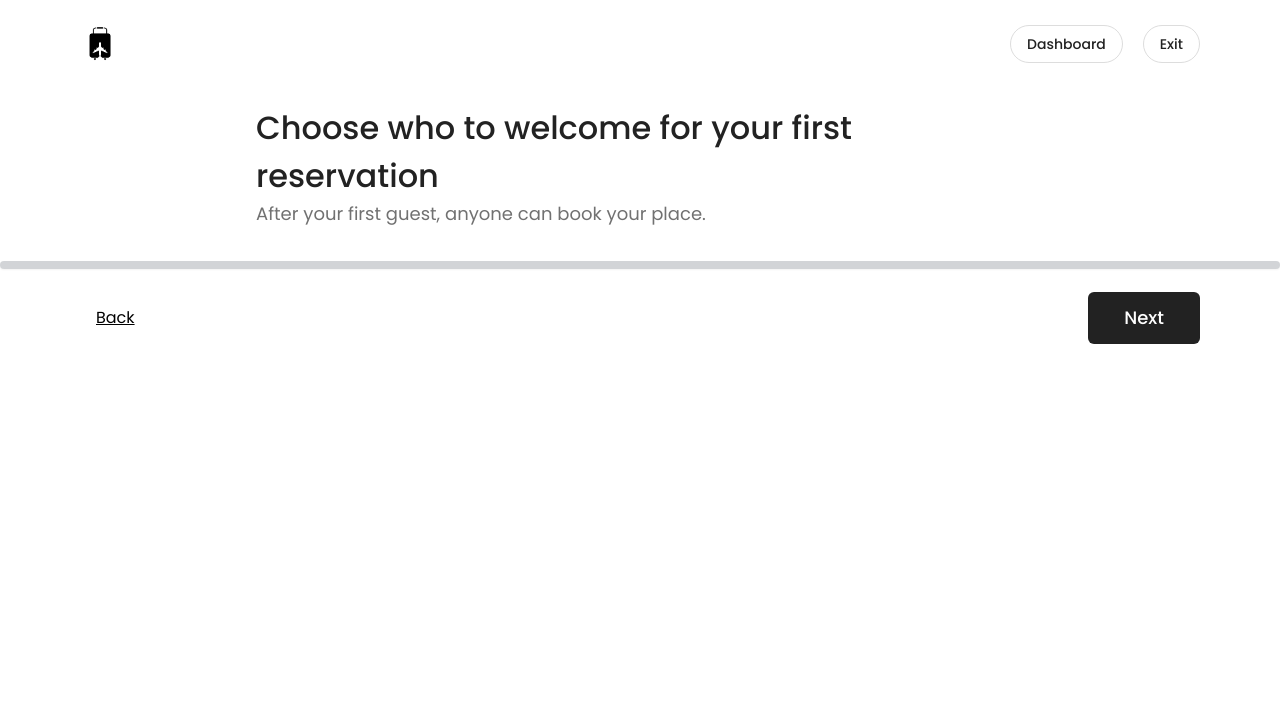
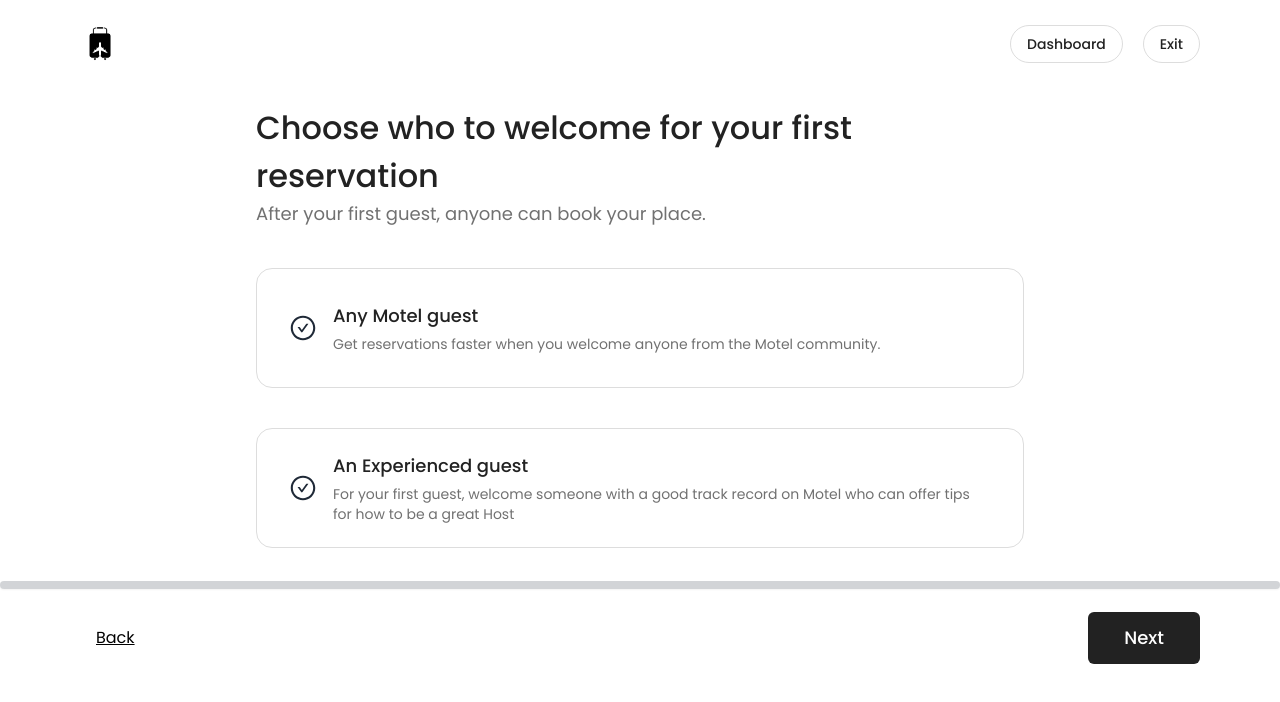
Before and after one commit to Mehedi-Hasan0/motelFrontend, a React (Vite) app: page /become-a-host/1/visiblity in a window 1280 px wide. Shown: the top 702 px of the page. Built offline with nearby package versions, Linux system fonts and the light colour scheme; no server answers.

Commit message:
Feat: guest type functionality added, pricing routes created

```diff
--- /dev/null
+++ b/src/Pages/ListingHouseFinalStep/Pricing.jsx
@@ -0,0 +1,5 @@
+const Pricing = () => {
+  return <div>Inside pricing</div>;
+};
+
+export default Pricing;
--- a/src/Pages/ListingHouseFinalStep/Visibility.jsx
+++ b/src/Pages/ListingHouseFinalStep/Visibility.jsx
@@ -1,4 +1,34 @@
+import { useDispatch, useSelector } from "react-redux";
+import PlaceTypeCard from "../../components/listingHouse/PlaceTypeCard";
+import { createNewHouse } from "../../redux/actions/houseActions";
+import { useState } from "react";
+
+import { AiOutlineCheckCircle } from "react-icons/ai";
+import { BsFillCheckCircleFill } from "react-icons/bs";
+
 const Visibility = () => {
+  const [storedCardData, setStoredCardData] = useState("");
+  const newHouseData = useSelector((state) => state.house.newHouse);
+  const dispatch = useDispatch();
+
+  const handleStoreCardData = (name) => {
+    setStoredCardData(name);
+    dispatch(
+      createNewHouse(
+        newHouseData?.houseType,
+        newHouseData?.privacyType,
+        newHouseData?.location,
+        newHouseData?.floorPlan,
+        newHouseData?.amenities,
+        newHouseData?.photos,
+        newHouseData?.title,
+        newHouseData?.highlights,
+        newHouseData?.description,
+        name
+      )
+    );
+  };
+
   return (
     <div className=" flex flex-col gap-10 max-w-screen-md mx-auto my-6">
       <div>
@@ -9,6 +39,24 @@ const Visibility = () => {
           After your first guest, anyone can book your place.
         </p>
       </div>
+      <PlaceTypeCard
+        desc={
+          "Get reservations faster when you welcome anyone from the Motel community."
+        }
+        head={"Any Motel guest"}
+        onClick={handleStoreCardData}
+        storedCardData={storedCardData}
+        CheckOutline={AiOutlineCheckCircle}
+        CheckFill={BsFillCheckCircleFill}
+      />
+      <PlaceTypeCard
+        desc="For your first guest, welcome someone with a good track record on Motel who can offer tips for how to be a great Host"
+        head={"An Experienced guest"}
+        onClick={handleStoreCardData}
+        storedCardData={storedCardData}
+        CheckOutline={AiOutlineCheckCircle}
+        CheckFill={BsFillCheckCircleFill}
+      />
     </div>
   );
 };
--- a/src/Routes/Routes/Route.jsx
+++ b/src/Routes/Routes/Route.jsx
@@ -23,6 +23,7 @@ import Highlight from "../../Pages/ListingHouseStepTwo/Highlight";
 import Description from "../../Pages/ListingHouseStepTwo/Description";
 import FinalStepOverview from "../../Pages/ListingHouseFinalStep/FinalStepOverview";
 import Visibility from "../../Pages/ListingHouseFinalStep/Visibility";
+import Pricing from "../../Pages/ListingHouseFinalStep/Pricing";
 
 const router = createBrowserRouter([
   {
@@ -122,6 +123,10 @@ const router = createBrowserRouter([
         path: "/become-a-host/:id/visiblity",
         element: <Visibility />,
       },
+      {
+        path: "/become-a-host/:id/price",
+        element: <Pricing />,
+      },
     ],
   },
 ]);
--- a/src/components/Shared/ListingFooter.jsx
+++ b/src/components/Shared/ListingFooter.jsx
@@ -7,6 +7,7 @@ import {
   saveAmenities,
   saveDescription,
   saveFloorPlan,
+  saveGuestType,
   saveHighlight,
   saveLocation,
   savePhotos,
@@ -45,6 +46,7 @@ const ListingFooter = () => {
     `/become-a-host/${user?._id}/description`,
     `/become-a-host/${user?._id}/finish-step`,
     `/become-a-host/${user?._id}/visiblity`,
+    `/become-a-host/${user?._id}/price`,
   ];
 
   const currentStepIndex = steps.indexOf(url);
@@ -119,6 +121,13 @@ const ListingFooter = () => {
         };
         // data save title to db
         await dispatch(saveDescription(descriptionData));
+      } else if (currentStepIndex === 13) {
+        const visibilityData = {
+          guestType: createHouseData?.newHouse?.guestType,
+          houseId: currentListingHouseId,
+        };
+        // data save title to db
+        await dispatch(saveGuestType(visibilityData));
       }
 
       setIsLoading(false);
@@ -128,44 +137,6 @@ const ListingFooter = () => {
       window.scrollTo({ top: 0, behavior: "smooth" });
     }
   };
-
-  // const handleNext = async () => {
-  //   if (url?.includes("/become-a-host")) {
-  //     setIsLoading(true);
-  //     // do data saving actions
-  //     await dispatch(userRole());
-  //     setIsLoading(false);
-  //     // navigate to the next url
-  //     navigate(`/become-a-host/${user?._id}/about-your-place`);
-  //   }
-  //   if (url?.includes("/about-your-place")) {
-  //     navigate(`/become-a-host/${user?._id}/structure`);
-  //   }
-  //   if (url?.includes("/structure")) {
-  //     // do data saving action
-  //     await dispatch(updateNewHouseData(createHouseData));
-
-  //     // navigate to next url
-  //     navigate(`/become-a-host/${user?._id}/privacy-type`);
-  //   }
-  //   if (url?.includes("/privacy-type")) {
-  //     navigate(`/become-a-host/${user?._id}/location`);
-  //   }
-  //   if (url?.includes("/location")) {
-  //     navigate(`/become-a-host/${user?._id}/floor-plan`);
-  //   }
-  //   if (url?.includes("/floor-plan")) {
-  //     navigate(`/become-a-host/${user?._id}/stand-out`);
-  //   }
-  //   if (url?.includes("/stand-out")) {
-  //     navigate(`/become-a-host/${user?._id}/amenities`);
-  //   }
-  //   if (url?.includes("/amenities")) {
-  //     navigate(`/become-a-host/${user?._id}/photos`);
-  //   }
-  //   window.scrollTo({ top: 0, behavior: "smooth" });
-  // };
-
   /* The `useEffect` hook in the code snippet is used to update the `progress` state based on the current
 URL. */
   useEffect(() => {
@@ -204,6 +175,12 @@ URL. */
     }
     if (url?.includes("/finish-step")) {
       setProgress(75);
+    }
+    if (url?.includes("/visibility")) {
+      setProgress(80);
+    }
+    if (url?.includes("/price")) {
+      setProgress(85);
     }
   }, [progress, url]);
 
--- a/src/components/listingHouse/PlaceTypeCard.jsx
+++ b/src/components/listingHouse/PlaceTypeCard.jsx
@@ -1,18 +1,38 @@
 /* eslint-disable react/prop-types */
 
-const PlaceTypeCard = ({ head, desc, Img, onClick, storedCardData }) => {
+const PlaceTypeCard = ({
+  head,
+  desc,
+  Img,
+  onClick,
+  storedCardData,
+  CheckOutline,
+  CheckFill,
+}) => {
   return (
     <div
       onClick={() => {
         onClick(head);
       }}
-      className={`flex flex-row px-8 justify-between items-center py-4 bg-white hover:bg-[#f7f7f7] hover:border-black hover:border-2 rounded-2xl cursor-pointer h-[120px] transition duration-300
+      className={`flex flex-row px-8 items-center py-4 bg-white hover:bg-[#f7f7f7] hover:border-black hover:border-2 rounded-2xl cursor-pointer h-[120px] transition duration-300
       ${
         storedCardData === head
           ? "border-2 border-black bg-[#f7f7f7]"
           : "border-[1.3px] border-[#dddddd] bg-white hover:bg-[#f7f7f7] hover:border-black hover:border-2"
-      }`}
+      }
+      ${CheckFill ? "gap-4" : "justify-between"}
+      `}
     >
+      {/* specific to Visibility section only */}
+      {storedCardData === head ? (
+        <div>
+          <CheckFill size={28} />
+        </div>
+      ) : (
+        <div>
+          <CheckOutline size={28} />
+        </div>
+      )}
       <div className=" flex flex-col gap-1">
         <h4 className=" text-[#222222] text-lg font-medium">{head}</h4>
         <p className=" text-sm text-[#717171]">{desc}</p>
--- a/src/redux/actions/houseActions.js
+++ b/src/redux/actions/houseActions.js
@@ -1,8 +1,7 @@
 import api from "../../backend"
 
 /* eslint-disable no-undef */
-export const createNewHouse = (structure, privacyType, location, floorPlan, amenitiesData, housePhoto, houseTitle, houseHighlights, description) => async (dispatch) => {
-    console.log(structure)
+export const createNewHouse = (structure, privacyType, location, floorPlan, amenitiesData, housePhoto, houseTitle, houseHighlights, description, gustType) => async (dispatch) => {
     let newHouseData = {
         houseType: structure,
         privacyType: privacyType,
@@ -12,7 +11,8 @@ export const createNewHouse = (structure, privacyType, location, floorPlan, amen
         photos: housePhoto,
         title: houseTitle,
         highlights: houseHighlights,
-        description: description
+        description: description,
+        guestType: gustType
     }
 
     dispatch({
@@ -173,3 +173,20 @@ export const saveDescription = (descriptionData) => async (dispatch) => {
         console.log(error)
     }
 }
+
+export const saveGuestType = (guestTypeData) => async (dispatch) => {
+    try {
+        const res = await api.post("/house/save_guesttype", guestTypeData, {
+            headers: { "Content-Type": "application/json" }
+        })
+        if (res.status === 200) {
+            dispatch({
+                type: "CURRENT_NEW_HOUSE",
+                payload: res.data?.houseDetails
+            })
+        }
+        console.log(res)
+    } catch (error) {
+        console.log(error)
+    }
+}
```
